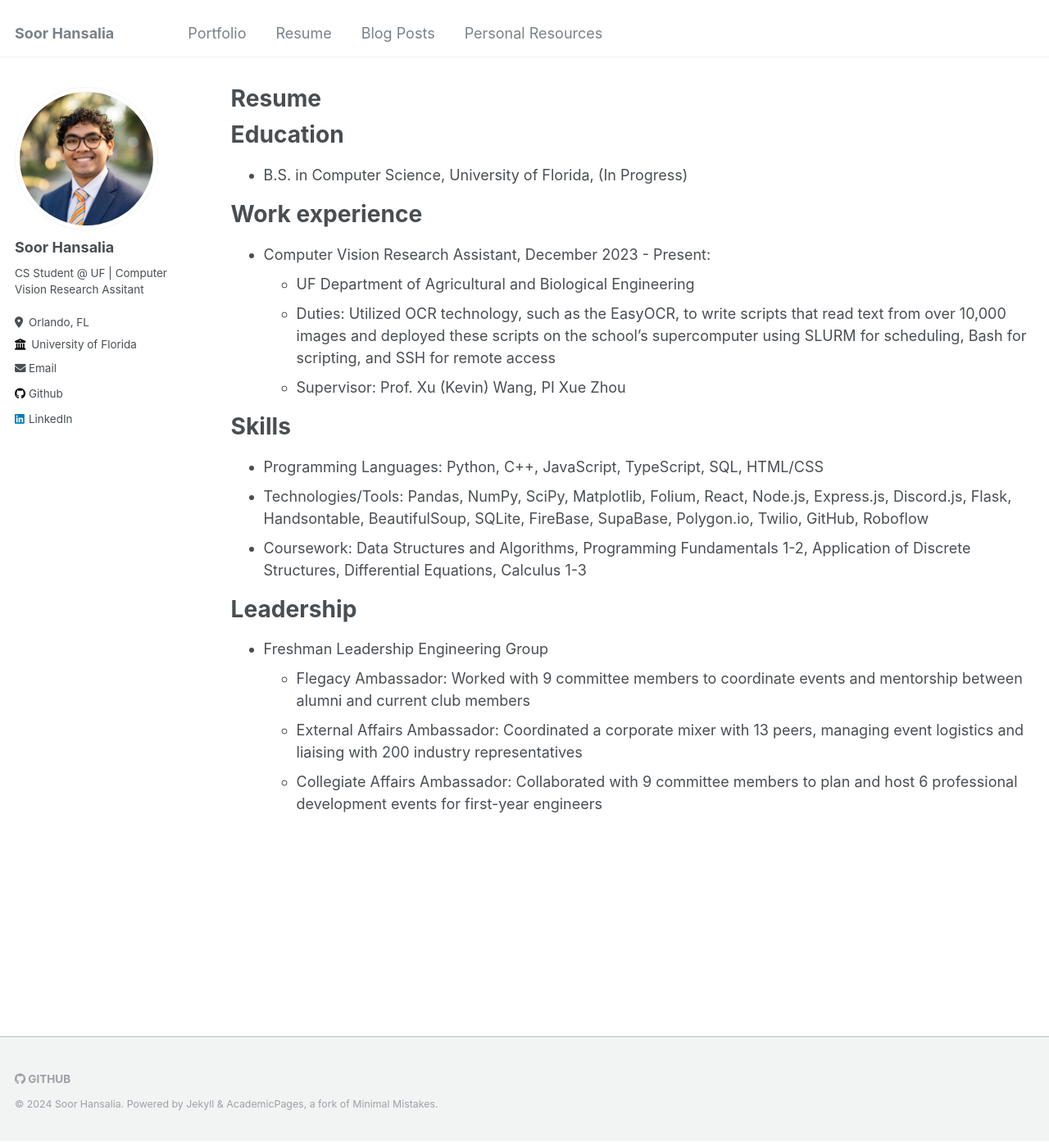
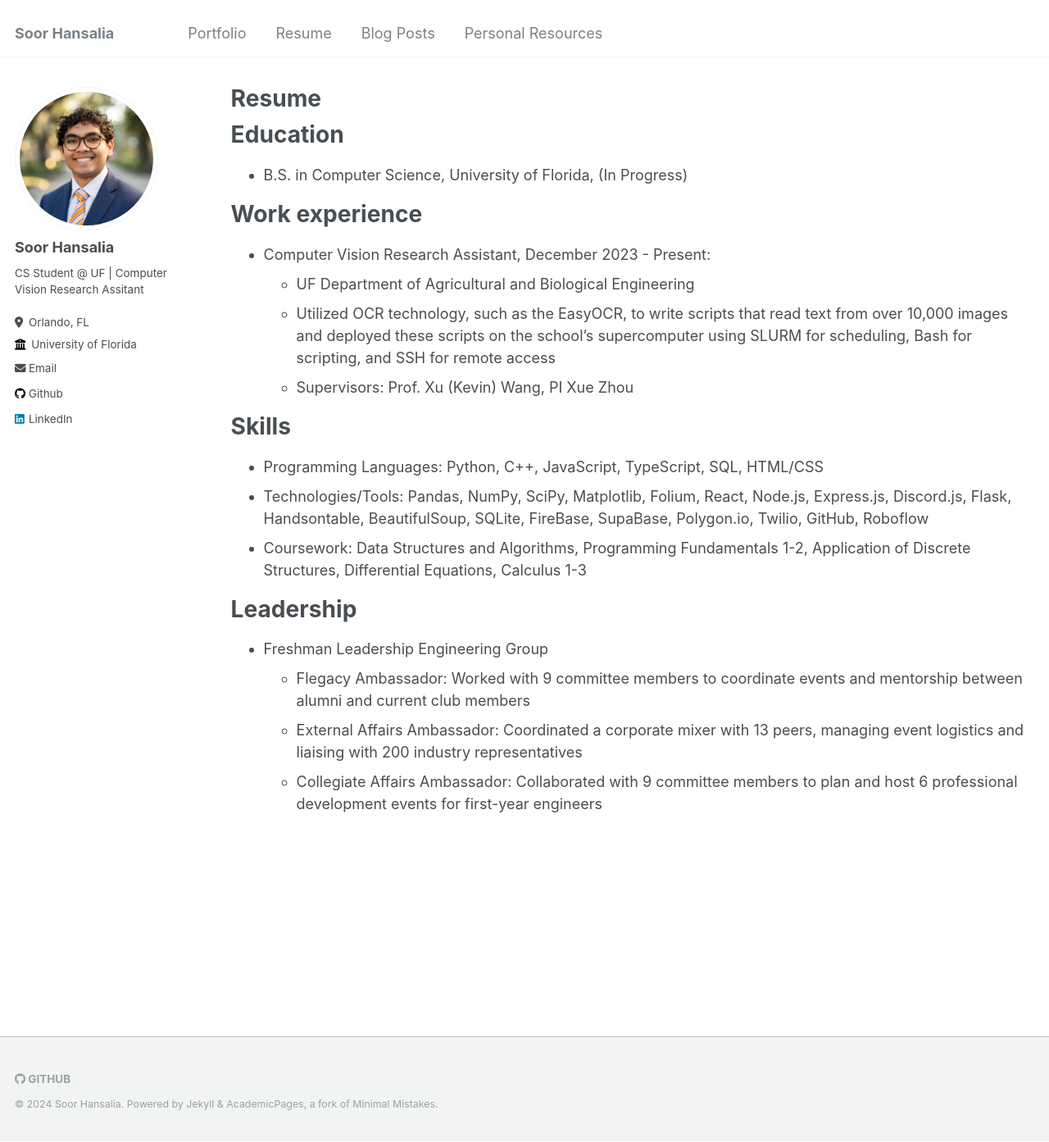
Before and after one commit to Soor1/Soor1.github.io, a Jekyll site: the page built from _pages/resume.md, in a window 1280 px wide and 1393 px high. Shown: the whole window at 82% size. Built offline with Jekyll 4.4.1, drawn with Linux system fonts in a browser that asks for light colours.

Commit message:
Update resume.md

```diff
--- a/_pages/resume.md
+++ b/_pages/resume.md
@@ -15,8 +15,8 @@ Work experience
 ======
 * Computer Vision Research Assistant, December 2023 - Present:
   * UF Department of Agricultural and Biological Engineering
-  * Duties: Utilized OCR technology, such as the EasyOCR, to write scripts that read text from over 10,000 images and deployed these scripts on the school’s supercomputer using SLURM for scheduling, Bash for scripting, and SSH for remote access
-  * Supervisor: Prof. Xu (Kevin) Wang, PI Xue Zhou
+  * Utilized OCR technology, such as the EasyOCR, to write scripts that read text from over 10,000 images and deployed these scripts on the school’s supercomputer using SLURM for scheduling, Bash for scripting, and SSH for remote access
+  * Supervisors: Prof. Xu (Kevin) Wang, PI Xue Zhou
 
 Skills
 ======
```
